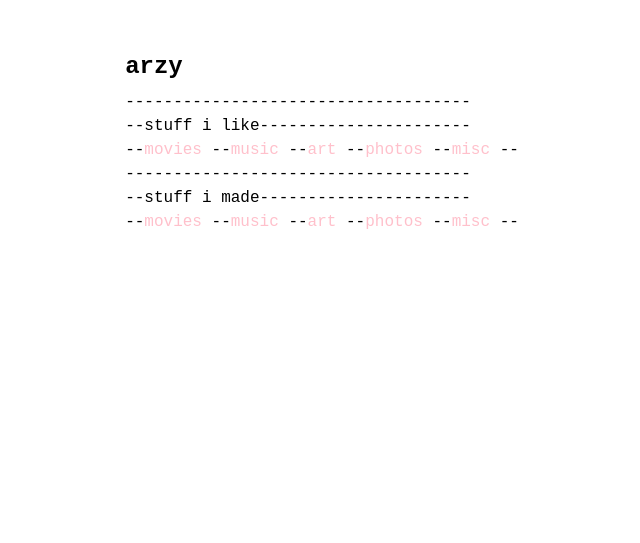
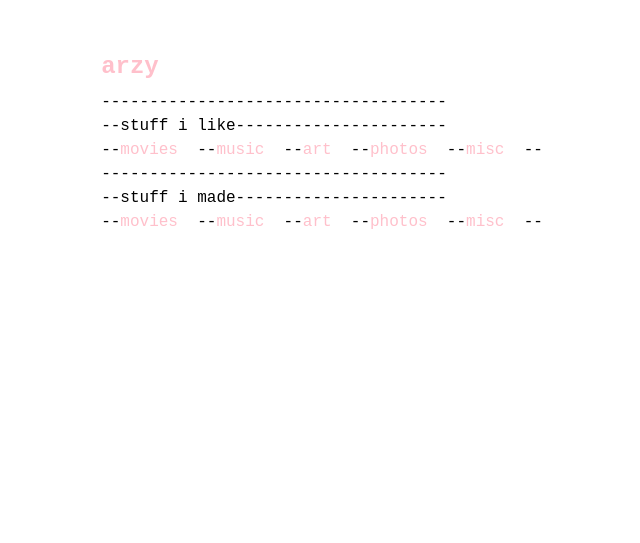
Before and after one commit to BANANAMOB/Fun_Website, a plain HTML site: page index.html in a window 1280 px wide. Shown: the part 257-800 px from the top of the page, without its empty margins (318-958 px from the left). Drawn offline with Linux system fonts and the light colour scheme.

Commit message:
Update index.html

```diff
--- a/index.html
+++ b/index.html
@@ -9,22 +9,22 @@
 <body>
   <div class="container_index">
     <div class="column">
-      <h2>arzy</h2>
+      <h2><a href="index.html">arzy</a></h2>
       <p>------------------------------------</p>
       <p>--stuff i like----------------------</p>
-      <p>--<a href="like_movies.html">movies</a>
-        --<a href="like_music.html">music</a>
-        --<a href="like_art.html">art</a>
-        --<a href="like_photos.html">photos</a>
-        --<a href="like_misc.html">misc</a>
+      <p>--<a href="like_movies.html">movies</a>&nbsp;
+        --<a href="like_music.html">music</a>&nbsp;
+        --<a href="like_art.html">art</a>&nbsp;
+        --<a href="like_photos.html">photos</a>&nbsp;
+        --<a href="like_misc.html">misc</a>&nbsp;
         --</p>
       <p>------------------------------------</p>
       <p>--stuff i made----------------------</p>
-      <p>--<a href="made_movies.html">movies</a>
-        --<a href="made_music.html">music</a>
-        --<a href="made_art.html">art</a>
-        --<a href="made_photos.html">photos</a>
-        --<a href="made_misc.html">misc</a>
+      <p>--<a href="made_movies.html">movies</a>&nbsp;
+        --<a href="made_music.html">music</a>&nbsp;
+        --<a href="made_art.html">art</a>&nbsp;
+        --<a href="made_photos.html">photos</a>&nbsp;
+        --<a href="made_misc.html">misc</a>&nbsp;
         --</p>
     </div>
   </div>
```
